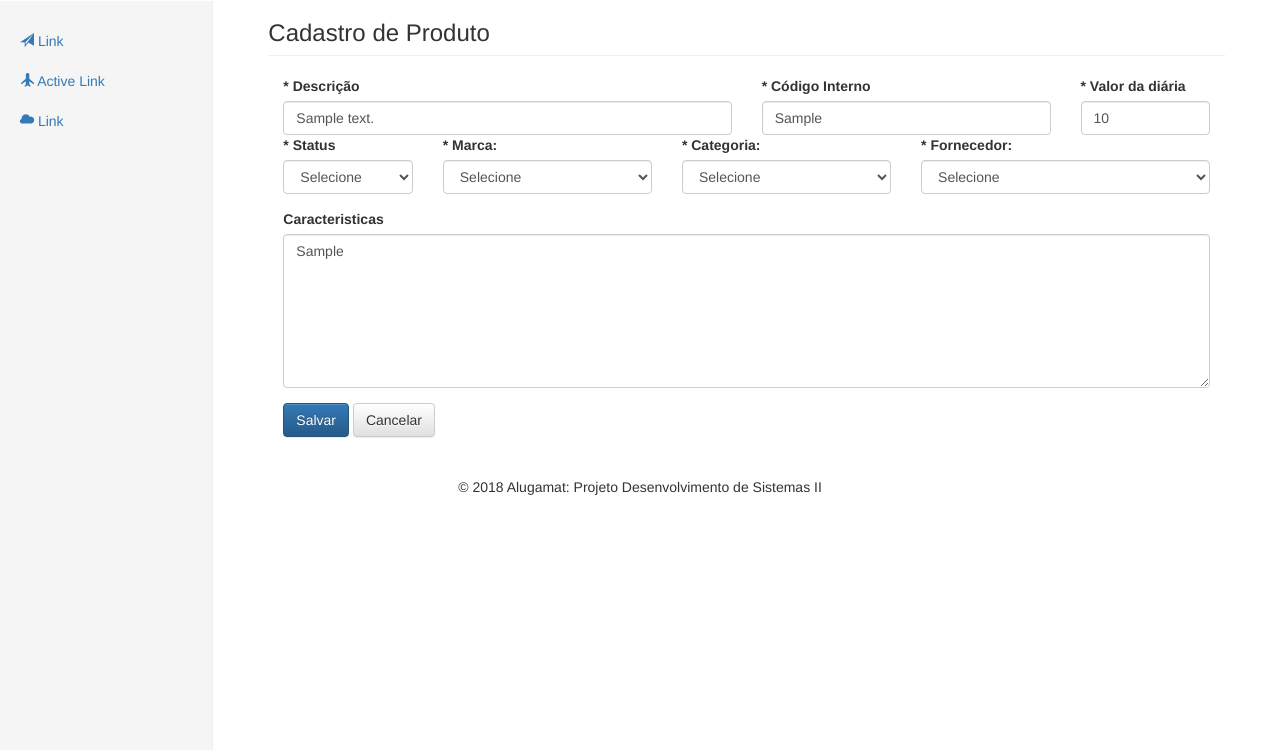
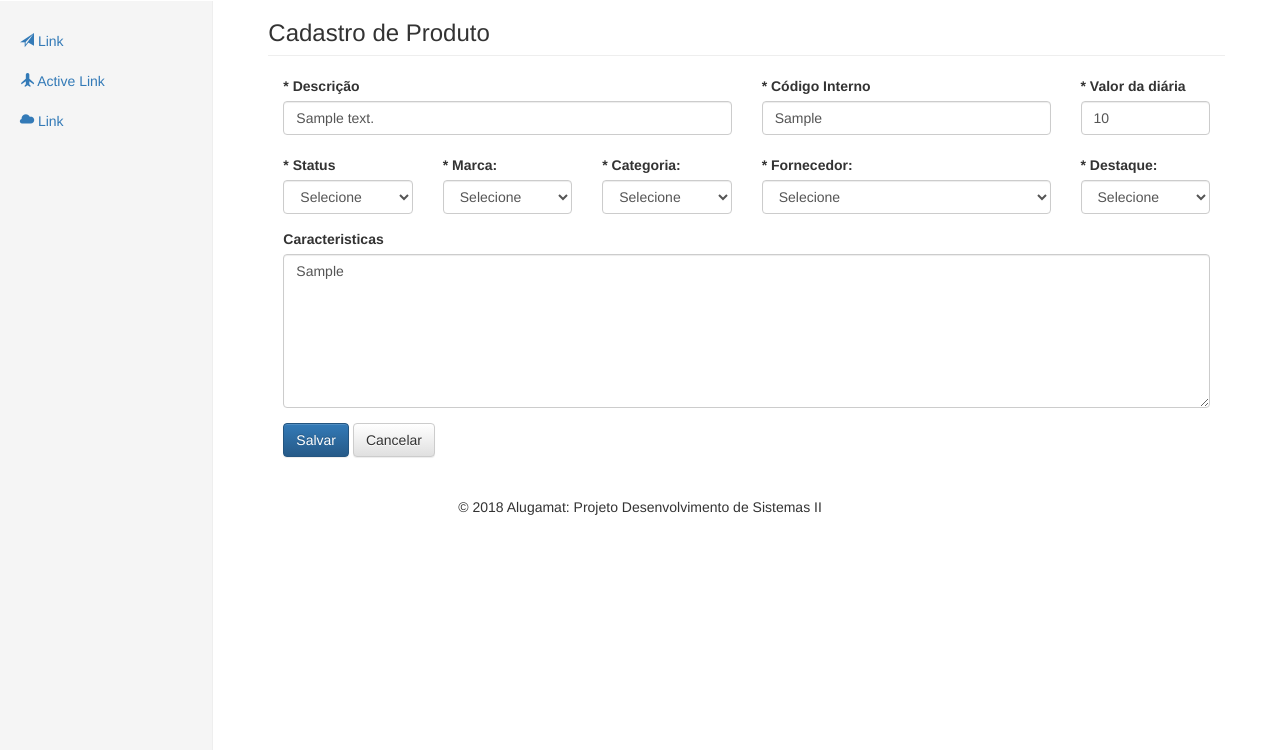
Before and after one commit to JhoMartins/AlugMat-web, a PHP site: page /adm/alt_produto.php?id=1 in a window 1280 px wide. Shown: the part 50-800 px from the top of the page. Run offline with PHP 8.4, Linux system fonts and the light colour scheme; tables that the repository leaves empty or names only in its code hold one stand-in row (values such as "Sample post"); data that the repository does not hold is empty; some libraries are stand-ins or nearby versions.

Commit message:
Adição do Campo Destaque
- Adição do Campo Destaque na tabela de Produtos.
- Correção do botão Cancelar no CRUD de Produto e Cliente.
- Adição do menu Painel de Controle.
- Correção do link do menu Meu Cadastro.

```diff
--- a/adm/alt_cliente.php
+++ b/adm/alt_cliente.php
@@ -364,7 +364,7 @@
 
 			<div class="col-md-12">
 			<input type="submit" class="btn btn-primary" value="Salvar"><!-- >Salvar</button> -->
-			<a href="index.html" class="btn btn-default">Cancelar</a>
+			<a href="menu_principal.php" class="btn btn-default">Cancelar</a>
 			<input type="hidden" name="enviou" value="True" />
 			<input type="hidden" name="id" value="<?php echo $row[0]; ?>" />
 			</div>
--- a/adm/alt_produto.php
+++ b/adm/alt_produto.php
@@ -74,6 +74,14 @@
 			$fornecedor = mysqli_real_escape_string($dbc,trim($_POST['fornecedor']));
 		}
 
+		//DESTAQUE
+		if (isset($_POST['destaque']) && $_POST['destaque'] == "") {
+			$erros[] = 'Por favor, informe o se o produto está em Destaque.';
+		}
+		else {
+			$destaque = mysqli_real_escape_string($dbc,trim($_POST['destaque']));
+		}
+
 		//CARACTERÍSTICAS
 		if (trim($_POST['caracteristicas']) != "") {
 			$caracteristicas = mysqli_real_escape_string($dbc,$_POST['caracteristicas']);
@@ -93,6 +101,7 @@
 										caracteristicas = '$caracteristicas',
 										marca = '$marca',
 										categoria = '$categoria',
+										destaque = '$destaque',
 										fornecedor = '$fornecedor',
 										data_alt = NOW()
 					where id = $id";
@@ -158,6 +167,7 @@
 			</div>
 
 			<div class="form group col-md-2">
+			<br />
 				<label for="">* Status</label>
 				<select class="form-control" name="status">
 					<option value="">Selecione</option>
@@ -168,7 +178,8 @@
 
 
 
-			<div class="form-group col-md-3" >
+			<div class="form-group col-md-2" >
+			<br />
 			<label for="sel1">* Marca:</label>
 			<select class="form-control" id="sel1" name="marca">
 				<option value="">Selecione</option>
@@ -178,7 +189,8 @@
 			</select>
 			</div>
 
-			<div class="form-group col-md-3" >
+			<div class="form-group col-md-2" >
+			<br />
 				<label for="sel1">* Categoria:</label>
 				<select class="form-control" id="sel1" name="categoria">
 					<option value="">Selecione</option>
@@ -189,12 +201,23 @@
 			</div>
 
 			<div class="form-group col-md-4" >
+				<br />
 				<label for="sel1">* Fornecedor:</label>
 				<select class="form-control" id="sel1" name="fornecedor">
 					<option value="">Selecione</option>
 					<option value="fornecedor 1" <?php if ($row[9] == "fornecedor 1") echo "selected"; ?>>Fornecedor 1</option>
 					<option value="fornecedor 2" <?php if ($row[9] == "fornecedor 2") echo "selected"; ?>>Fornecedor 2</option>
 					<option value="fornecedor 3" <?php if ($row[9] == "fornecedor 3") echo "selected"; ?>>Fornecedor 3</option>
+				</select>
+			</div>
+
+			<div class="form-group col-md-2" >
+				<br/>
+				<label for="sel1">* Destaque:</label>
+				<select class="form-control" id="sel1" name="destaque">
+					<option value="">Selecione</option>
+					<option value="S" <?php if ($row[14] == "S") echo "selected"; ?>>Sim</option>
+					<option value="N" <?php if ($row[14] == "N") echo "selected"; ?>>Não</option>
 				</select>
 			</div>
 
@@ -205,7 +228,7 @@
 
 			<div class="col-md-12">
 			<button type="submit" class="btn btn-primary">Salvar</button>
-			<a href="index.html" class="btn btn-default">Cancelar</a>
+			<a href="menu_principal.php" class="btn btn-default">Cancelar</a>
 			<input type="hidden" name="enviou" value="True" />
 			<input type="hidden" name="id" value="<?php echo $row[0]; ?>" />
 			</div>
--- a/adm/cad_cliente.php
+++ b/adm/cad_cliente.php
@@ -401,7 +401,7 @@
 
 			<div class="col-md-12">
 			<button type="submit" class="btn btn-primary">Salvar</button>
-			<a href="index.html" class="btn btn-default">Cancelar</a>
+			<a href="menu_principal.php" class="btn btn-default">Cancelar</a>
 			<input type="hidden" name="enviou" value="True" />
 			</div>
 		</div>
--- a/adm/exc_cliente.php
+++ b/adm/exc_cliente.php
@@ -176,7 +176,7 @@
 
 			<div class="col-md-12">
 			<button type="submit" class="btn btn-danger">Excluir</button>
-			<a href="index.html" class="btn btn-default">Cancelar</a>
+			<a href="menu_principal.php" class="btn btn-default">Cancelar</a>
 			<input type="hidden" name="enviou" value="True" />
 			<input type="hidden" name="id" value="<?php echo $row[0]; ?>" />
 			</div>
--- a/includes/menu_superior_inc.php
+++ b/includes/menu_superior_inc.php
@@ -12,8 +12,9 @@
 	} else {
 ?>
 <ul class="nav navbar-nav">
+	<li><a href="adm/menu_principal.php">Painel de Controle</a></li><!-- COLOCAR UM IF. SÓ EXIBIR SE O TIPO DE USUÁRIO FOR ADM -->
 	<li><a href="pedidos.php"> Minhas Reservas </a></li>
-	<li><a href="login.php?cadastro=s"> Meu Cadastro </a></li>
+	<li><a href="adm/alt_cliente.php?id=<?= $_SESSION['id'] ?>"> Meu Cadastro </a></li>
 	<li><a href="cesta.php"> Meu Carrinho
 	(<?php if (!isset($_SESSION['total_itens']))
 		{
```
Also changed, not shown: adm/cad_produto.php (+9 -1 lines), adm/exc_produto.php (+17 -3 lines), bd/Criação das Tabelas.txt (+10 -0 lines).
